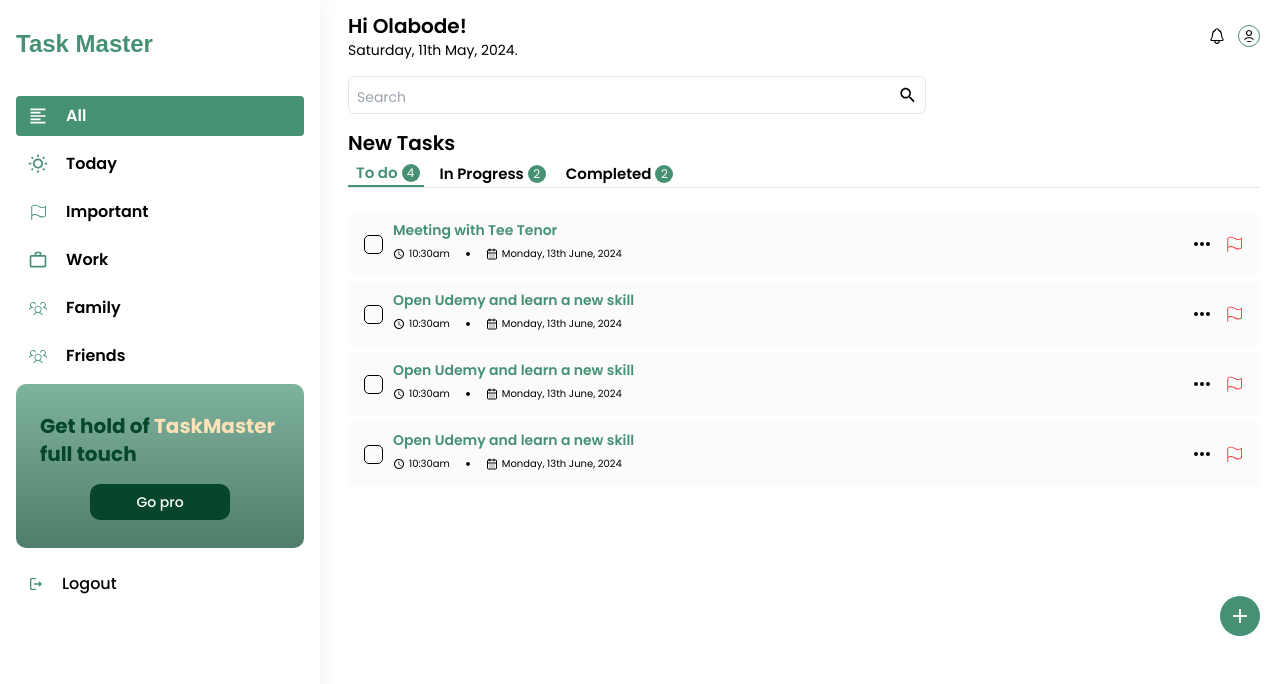
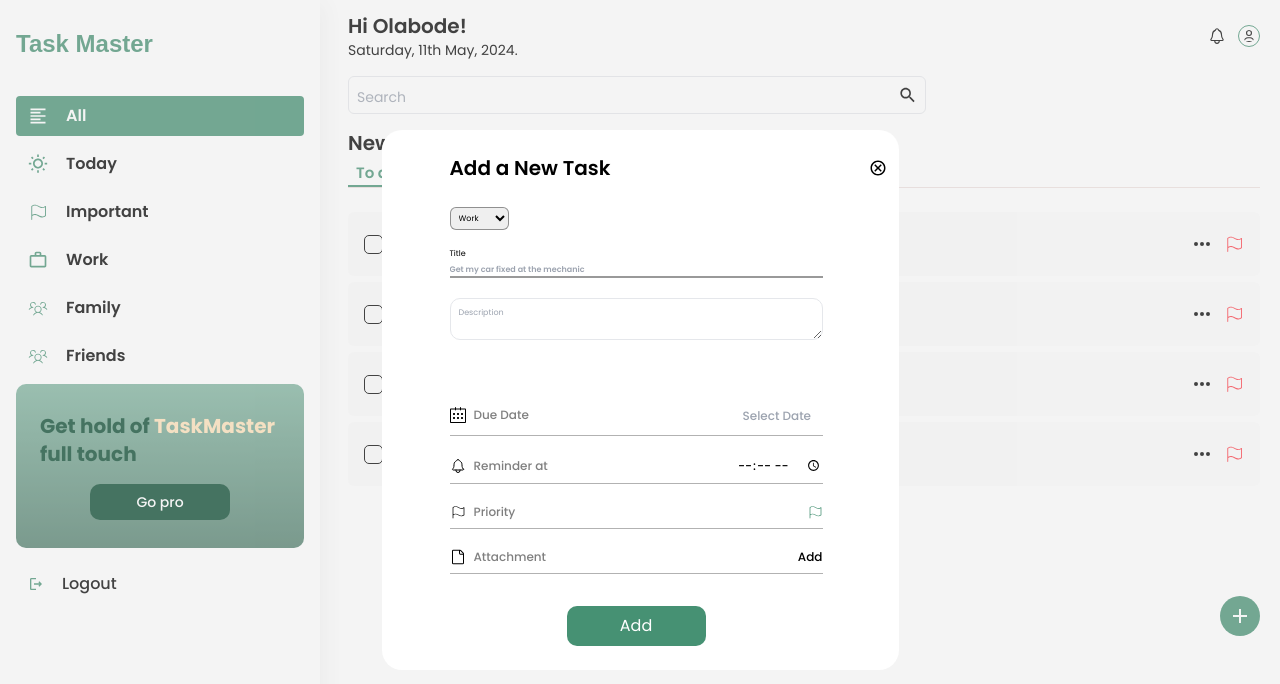
Before and after one commit to Bhiekeys/Task-Master-Web-App, a React (Vite) app: page /dashboard/all in a window 1280 px wide. Both pictures are taken after a click on the button 1240 px from the left and 616 px from the top of the page. Shown: the top 684 px of the page. Built offline with nearby package versions, Linux system fonts and the light colour scheme; a web font is replaced by a local one.

Commit message:
adding task modal

```diff
--- a/package.json
+++ b/package.json
@@ -10,8 +10,11 @@
     "preview": "vite preview"
   },
   "dependencies": {
+    "@types/react-datepicker": "^6.2.0",
+    "date-fns": "^3.6.0",
     "framer-motion": "^11.2.4",
     "react": "^18.2.0",
+    "react-datepicker": "^6.9.0",
     "react-dom": "^18.2.0",
     "react-icons": "^5.2.1",
     "react-router-dom": "^6.23.1",
--- a/src/components/Dashboard/All/ActiveState.tsx
+++ b/src/components/Dashboard/All/ActiveState.tsx
@@ -2,10 +2,14 @@
 import { useState } from 'react';
 import TodoTable from './TodoTable';
 import { MdAdd } from 'react-icons/md';
+import TaskModal from '../../../constants/Reuseables/TaskModal';
 
 const ActiveState = () => {
   const [searchQuery, setSearchQuery] = useState('');
-
+  const [openModal, setOpenModal] = useState(false);
+  const modalHandler = () => {
+    setOpenModal(!openModal);
+  };
   const todo = [
     {
       id: 1,
@@ -71,9 +75,6 @@
       important: true,
       status: 'todo',
     },
-
-
-
   ];
 
   const todos = todo.filter((t) => t.status === 'todo');
@@ -120,11 +121,13 @@
         <div className="flex justify-end">
           <button
             type="button"
+            onClick={modalHandler}
             className="p-2 rounded-full cursor-pointer bg-customGreen w-fit">
             <MdAdd className=" text-white text-2xl  " />
           </button>
         </div>
       </div>
+          {openModal && <TaskModal openModal={setOpenModal} />}
     </>
   );
 };
--- a/src/components/Dashboard/All/TodoTable.tsx
+++ b/src/components/Dashboard/All/TodoTable.tsx
@@ -27,6 +27,8 @@
   const toggleDropdown = (id: number) => {
     setSelectedTaskId((prevId) => (prevId === id ? null : id));
   };
+
+
 
   const filteredTodos = searchQuery
     ? todo.filter((t: Todo) =>
@@ -117,6 +119,7 @@
           })}
         </>
       )}
+
     </div>
   );
 };
--- a/src/constants/Reuseables/TaskModal.tsx
+++ b/src/constants/Reuseables/TaskModal.tsx
@@ -1,6 +1,132 @@
-const TaskModal = () => {
+/* eslint-disable @typescript-eslint/no-explicit-any */
+import { GoFile } from 'react-icons/go';
+import { IoNotificationsOutline } from 'react-icons/io5';
+import { MdOutlineCancel } from 'react-icons/md';
+import { PiFlagLight } from 'react-icons/pi';
+import { SlCalender } from 'react-icons/sl';
+import DatePicker from 'react-datepicker';
+import 'react-datepicker/dist/react-datepicker.css';
+import { useEffect, useRef, useState } from 'react';
+
+const TaskModal = ({ openModal }: any) => {
+  const modalRef = useRef<HTMLDivElement | null>(null);
+  const [selectedDate, setSelectedDate] = useState<Date | null>(null);
+  const [selectedTime, setSelectedTime] = useState<string>('');
+  const handleDateChange = (date: Date | null) => {
+    setSelectedDate(date);
+  };
+
+  const handleTimeChange = (event: React.ChangeEvent<HTMLInputElement>) => {
+    setSelectedTime(event.target.value);
+  };
+  const handleOverlayClick = (event: any) => {
+    if (modalRef.current && !modalRef.current.contains(event.target as Node)) {
+      openModal(false);
+    }
+  };
+
+  useEffect(() => {
+    document.addEventListener('mousedown', handleOverlayClick);
+
+    return () => {
+      document.removeEventListener('mousedown', handleOverlayClick);
+    };
+  }, []);
   return (
-    <div>TaskModal</div>
-  )
-}
-export default TaskModal
+    <div className="fixed z-10 inset-0 flex justify-center items-center bg-[#D9D9D94D] opacity-100 transition-opacity">
+      <div
+        ref={modalRef}
+        className="bg-white py-6 rounded-[20px] px-5 sm:px-0 mx-5 sm:mx-0 max-h-[400px]  max-w-[517px] w-full sm:pl-[68px] sm:max-h-[564px] sm:pr-3 overflow-y-scroll">
+        <div className="flex justify-between items-center mb-[22px]">
+          <p className="font-semibold text-xl">Add a New Task</p>
+          <MdOutlineCancel
+            onClick={() => openModal(false)}
+            className="cursor-pointer text-[18px]"
+          />
+        </div>
+        <form className="sm:mr-16">
+          <select
+            id="cars"
+            name="cars"
+            className="outline-none text-[8px] mb-[18px] border border-lightBlack200 rounded-md p-1">
+            <option value="volvo">Work</option>
+            <option value="saab">Family</option>
+            <option value="mercedes">Friends</option>
+          </select>
+          <div className="flex flex-col">
+            <label htmlFor="title" className="text-[8px]">
+              Title
+            </label>
+            <input
+              type="text"
+              placeholder="Get my car fixed at the mechanic"
+              className="outline-none border-b-2 mt-1 border-lightBlack200 placeholder:text-[8px] text-[8px] font-semibold"
+            />
+          </div>
+          <div className="mb-14">
+            <textarea
+              name="description"
+              placeholder="Description"
+              id=""
+              className="outline-none border mt-5 p-2 rounded-[10px] w-full placeholder:text-[8px] text-[8px]"></textarea>
+          </div>
+          <div className="border-b border-lightBlack300 my-5 pb-2 flex items-center justify-between">
+            <div className="flex items-center gap-2 ">
+              <SlCalender />
+              <p className="text-xs font-medium text-lightBlack100">
+                Due Date{' '}
+              </p>
+            </div>
+            <DatePicker
+              selected={selectedDate}
+              onChange={handleDateChange}
+              dateFormat="MM/dd/yyyy"
+              className="text-xs font-medium w-20 outline-none cursor-pointer"
+              placeholderText="Select Date"
+            />
+          </div>
+          <div className="border-b border-lightBlack300 pb-2 flex items-center justify-between">
+            <div className="flex items-center gap-2 ">
+              <IoNotificationsOutline />
+              <p className="text-xs font-medium text-lightBlack100">
+                Reminder at
+              </p>
+            </div>
+            <input
+              type="time"
+              value={selectedTime}
+              onChange={handleTimeChange}
+              className="text-xs font-medium outline-none cursor-pointer "
+            />
+          </div>
+          <div className="border-b border-lightBlack300 my-5 pb-2  flex items-center justify-between">
+            <div className="flex items-center gap-2">
+              <PiFlagLight />
+              <p className="text-xs font-medium text-lightBlack100">
+                Priority{' '}
+              </p>
+            </div>
+            <PiFlagLight className="text-customGreen" />
+          </div>
+          <div className="border-b border-lightBlack300 pb-2 flex items-center justify-between">
+            <div className="flex items-center gap-2">
+              <GoFile />
+              <p className="text-xs font-medium text-lightBlack100">
+                Attachment{' '}
+              </p>
+            </div>
+            <span className="text-xs font-medium">Add</span>
+          </div>
+          <div className="flex justify-center mt-8">
+            <button
+              type="submit"
+              className="max-w-[139px] py-2 bg-customGreen w-full text-white rounded-[10px]  ">
+              Add
+            </button>
+          </div>
+        </form>
+      </div>
+    </div>
+  );
+};
+export default TaskModal;
--- a/tailwind.config.js
+++ b/tailwind.config.js
@@ -14,6 +14,7 @@
         lightBlack: '#00000033',
         lightBlack100: '#00000080',
         lightBlack200: '#00000066',
+        lightBlack300: '#0000004D',
         customGray: '#B8B2B24D',
         customGray100: '#B6B5B5',
         customGray200: '#B6B5B50D',
```
Also changed, not shown: src/index.css (line endings or trailing spaces), 1 other file (tests, documents, lock files or other folders).
